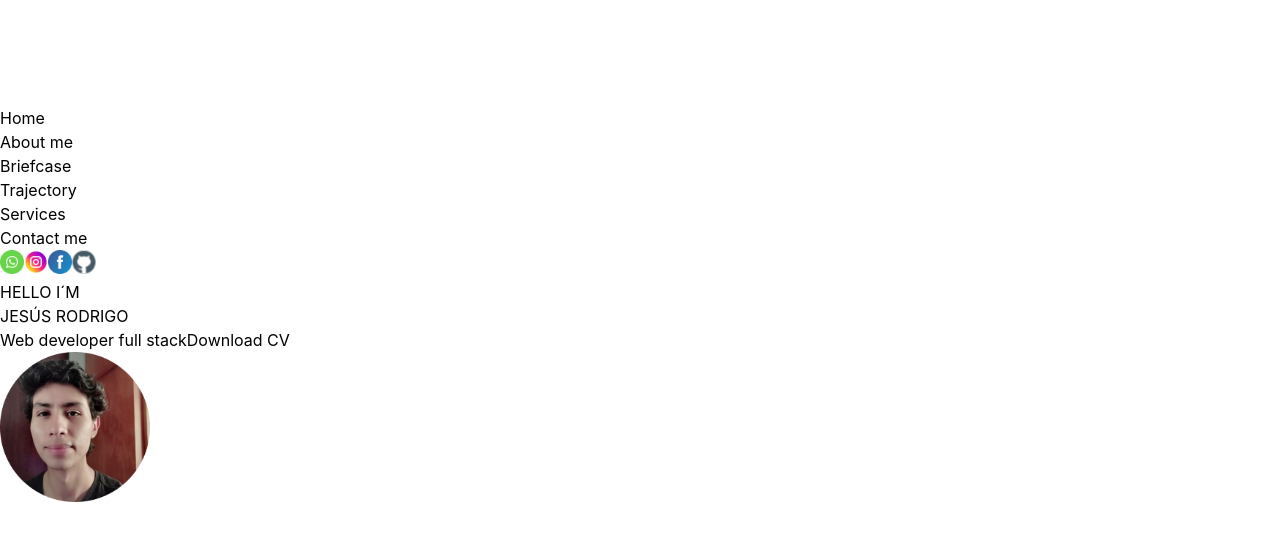
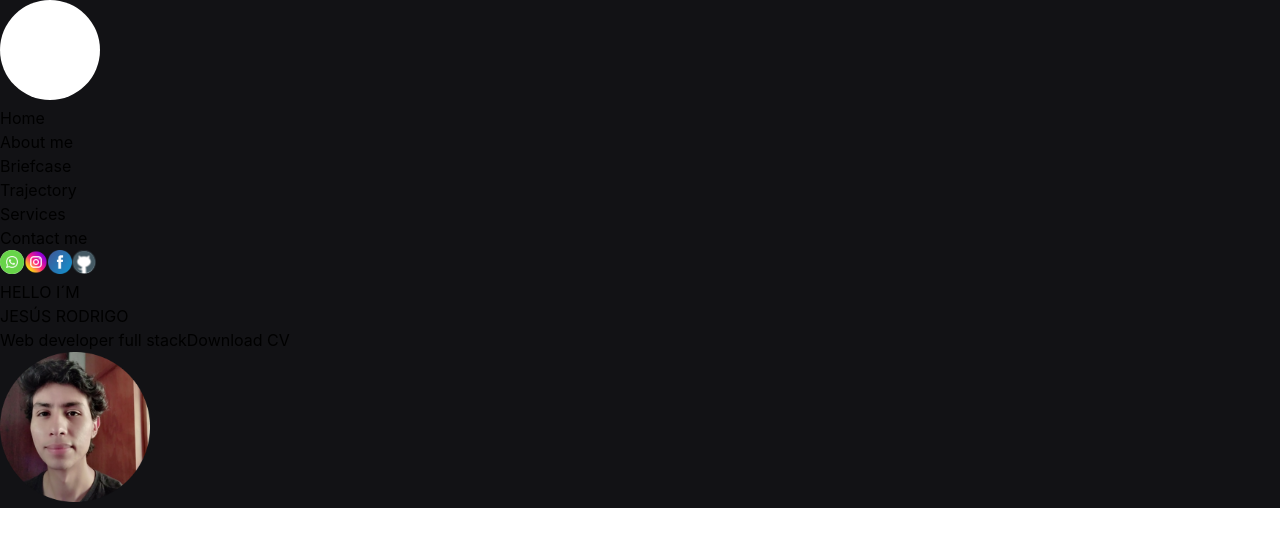
Before and after one commit to jesusrpd/jesusrodrigo, a Next.js app: page / in a window 1280 px wide. Shown: the top 546 px of the page. Built offline with nearby package versions, Linux system fonts and the light colour scheme.

Commit message:
structure sass and dependence sass and background dark

```diff
--- a/package.json
+++ b/package.json
@@ -6,12 +6,14 @@
     "dev": "next dev",
     "build": "next build",
     "start": "next start",
-    "lint": "next lint"
+    "lint": "next lint",
+    "sass": "sass --watch ./styles/scss/style.scss ./styles/css/style.css"
   },
   "dependencies": {
     "next": "12.3.1",
     "react": "18.2.0",
-    "react-dom": "18.2.0"
+    "react-dom": "18.2.0",
+    "sass": "^1.55.0"
   },
   "devDependencies": {
     "autoprefixer": "^10.4.12",
--- a/pages/index.js
+++ b/pages/index.js
@@ -3,7 +3,7 @@ import Image from 'next/image'
 export default function Home() {
   return (
     <>
-      <header>
+      <header className='bg-dark'>
         <nav>
           <Image src="/icons/logo.svg" alt="" width={100} height={100} />
           <ul>
--- /dev/null
+++ b/styles/css/style.css
@@ -0,0 +1,3 @@
+
+
+/*# sourceMappingURL=style.css.map */
--- a/tailwind.config.js
+++ b/tailwind.config.js
@@ -5,7 +5,11 @@ module.exports = {
     "./components/**/*.{js,ts,jsx,tsx}",
   ],
   theme: {
-    extend: {},
+    extend: {
+      backgroundColor:{
+        'dark': '#121215'
+      }
+    },
   },
   plugins: [],
 }
```
Also changed, not shown: styles/scss/style.scss (added), 2 other files (tests, documents, lock files or other folders).
